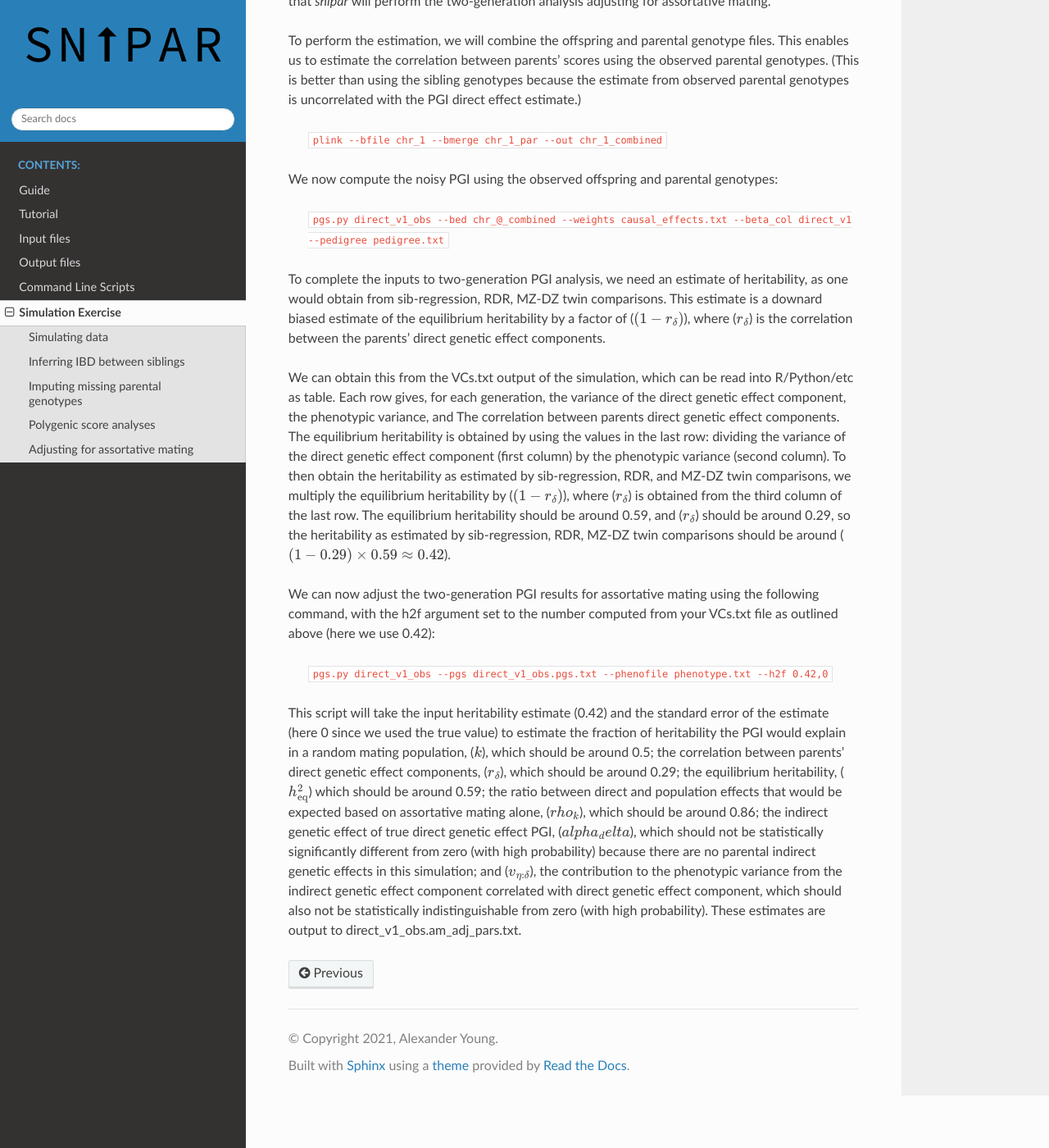
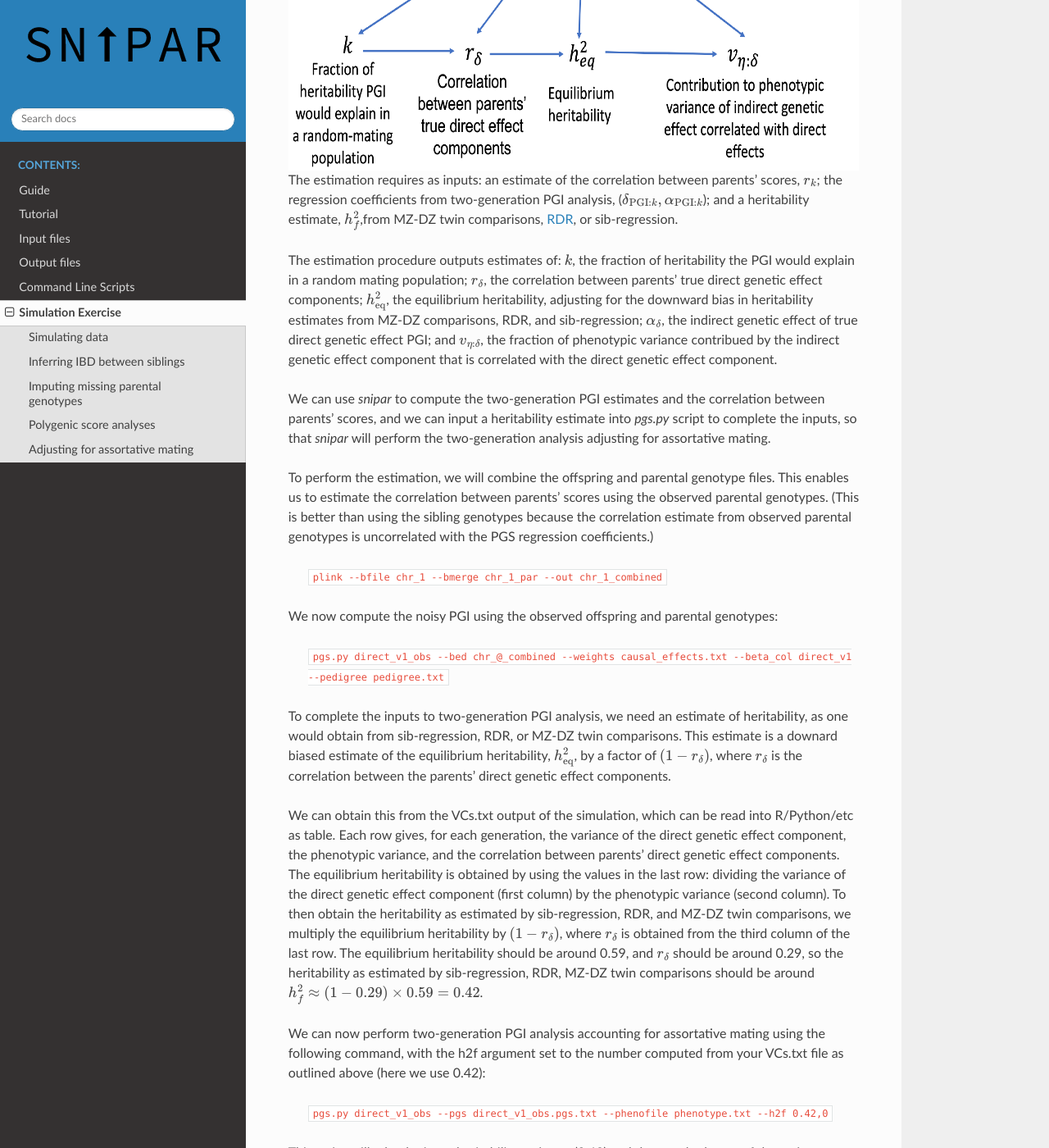
Before and after one commit to AlexTISYoung/snipar, a Sphinx documentation site: the page built from docs/simulation.rst, in a window 1280 px wide and 1400 px high, scrolled down 3528 px. Shown: the whole window at 82% size. Built offline with Sphinx 7.4.7 and the Read the Docs theme 2.0.0, drawn with Linux system fonts in a browser that asks for light colours; some of the changed text lies outside the part shown.

Commit message:
two generation with AM tutorial

```diff
--- a/docs/simulation.rst
+++ b/docs/simulation.rst
@@ -125,23 +125,24 @@
 --------------------------------
 
 We now show how to adjust two-generation PGI results for assortative mating
-using the procedure outlined in Young et al. 2023. The estimation procedure is
-summarized in this diagram:
+using the procedure outlined in 'Estimation of indirect genetic effects and heritability under assortative mating'.
+The estimation procedure is summarized in this diagram:
 
-.. image:: ../images/two_gen_estimation.png
-    :width: 600px
+.. image:: two_gen_estimation.png
+    :scale: 30 %
     :align: center
+    :alt: Two-generation estimation procedure accouting for assortative mating
 
-The estimation requires as inputs: an estimate of the correlation between parents' scores (:math:`r_k`);
+The estimation requires as inputs: an estimate of the correlation between parents' scores, :math:`r_k`;
 the regression coefficients from two-generation PGI analysis, (:math:`\delta_{\text{PGI}:k},\alpha_{\text{PGI}:k}`);
-and a heritability estimate, (:math:`h^2_f`) ,from MZ-DZ twin comparisons, `RDR <https://www.nature.com/articles/s41588-018-0178-9>`_, or sib-regression (:math:`h^2`).
+and a heritability estimate, :math:`h^2_f`,from MZ-DZ twin comparisons, `RDR <https://www.nature.com/articles/s41588-018-0178-9>`_, or sib-regression.
 
-The estimation procedure outputs estimates of: (:math:`k`), the fraction of heritability the PGI would explain in a random mating population;
-(:math:`r_\delta`), the correlation between parents' true direct genetic effect components;
-(:math:`h^2_\text{eq}`), the equilibrium heritability, adjusting for the downward bias in heritability estimates from
+The estimation procedure outputs estimates of: :math:`k`, the fraction of heritability the PGI would explain in a random mating population;
+:math:`r_\delta`, the correlation between parents' true direct genetic effect components;
+:math:`h^2_\text{eq}`, the equilibrium heritability, adjusting for the downward bias in heritability estimates from
 MZ-DZ comparisons, RDR, and sib-regression;
-(:math:`\alpha_\delta`), the indirect genetic effect of true direct genetic effect PGI;
-(:math:`v_{\eta:\delta}`), the fraction of phenotypic variance contribued by the indirect genetic effect component
+:math:`\alpha_\delta`, the indirect genetic effect of true direct genetic effect PGI;
+and :math:`v_{\eta:\delta}`, the fraction of phenotypic variance contribued by the indirect genetic effect component
 that is correlated with the direct genetic effect component.
 
 We can use *snipar* to compute the two-generation PGI estimates and the correlation between parents' scores,
@@ -151,7 +152,7 @@
 To perform the estimation, we will combine the offspring and parental genotype files.
 This enables us to estimate the correlation between parents' scores
 using the observed parental genotypes. (This is better than using the sibling
-genotypes because the estimate from observed parental genotypes is uncorrelated with the PGI direct effect estimate.)
+genotypes because the correlation estimate from observed parental genotypes is uncorrelated with the PGS regression coefficients.)
 
     ``plink --bfile chr_1 --bmerge chr_1_par --out chr_1_combined``
 
@@ -160,32 +161,32 @@
     ``pgs.py direct_v1_obs --bed chr_@_combined --weights causal_effects.txt --beta_col direct_v1 --pedigree pedigree.txt``
 
 To complete the inputs to two-generation PGI analysis, we need an estimate of heritability,
-as one would obtain from sib-regression, RDR, MZ-DZ twin comparisons. This estimate is
-a downard biased estimate of the equilibrium heritability by a factor of (:math:`(1-r_\delta)`), where
-(:math:`r_\delta`) is the correlation between the parents' direct genetic effect components.
+as one would obtain from sib-regression, RDR, or MZ-DZ twin comparisons. This estimate is
+a downard biased estimate of the equilibrium heritability, :math:`h^2_\text{eq}`, by a factor of :math:`(1-r_\delta)`, where
+:math:`r_\delta` is the correlation between the parents' direct genetic effect components.
 
 We can obtain this from the VCs.txt output of the simulation, which can be read into R/Python/etc as table.
 Each row gives, for each generation,
-the variance of the direct genetic effect component, the phenotypic variance, and The
-correlation between parents direct genetic effect components. The equilibrium heritability is
+the variance of the direct genetic effect component, the phenotypic variance, and the
+correlation between parents' direct genetic effect components. The equilibrium heritability is
 obtained by using the values in the last row:
 dividing the variance of the direct genetic effect component (first column) by the phenotypic variance
 (second column). To then obtain the heritability as estimated by sib-regression, RDR, and MZ-DZ twin comparisons,
-we multiply the equilibrium heritability by (:math:`(1-r_\delta)`), where (:math:`r_\delta`) is obtained from the third column of
-the last row. The equilibrium heritability should be around 0.59, and (:math:`r_\delta`) should be around 0.29, so the heritability as estimated
-by sib-regression, RDR, MZ-DZ twin comparisons should be around (:math:`(1-0.29) \times 0.59\approx 0.42`).
+we multiply the equilibrium heritability by :math:`(1-r_\delta)`, where :math:`r_\delta` is obtained from the third column of
+the last row. The equilibrium heritability should be around 0.59, and :math:`r_\delta` should be around 0.29, so the heritability as estimated
+by sib-regression, RDR, MZ-DZ twin comparisons should be around :math:`h^2_f \approx (1-0.29) \times 0.59=0.42`.
 
-We can now adjust the two-generation PGI results for assortative mating using the following command,
+We can now perform two-generation PGI analysis accounting for assortative mating using the following command,
 with the h2f argument set to the number computed from your VCs.txt file as outlined above (here we use 0.42):
 
     ``pgs.py direct_v1_obs --pgs direct_v1_obs.pgs.txt --phenofile phenotype.txt --h2f 0.42,0``
 
 This script will take the input heritability estimate (0.42) and the standard error of the estimate (here 0 since we used the true value)
 to estimate the fraction of heritability the PGI would explain in a random mating population,
-(:math:`k`), which should be around 0.5; the correlation between parents' direct genetic effect components, (:math:`r_\delta`),
-which should be around 0.29; the equilibrium heritability, (:math:`h^2_\text{eq}`) which should be around 0.59;
-the ratio between direct and population effects that would be expected based on assortative mating alone, (:math:`rho_k`),
-which should be around 0.86; the indirect genetic effect of true direct genetic effect PGI, (:math:`alpha_delta`), which should not be
+:math:`k`, which should be around 0.5; the correlation between parents' direct genetic effect components, :math:`r_\delta`,
+which should be around 0.29; the equilibrium heritability, :math:`h^2_\text{eq}`, which should be around 0.59;
+the ratio between direct and population effects that would be expected based on assortative mating alone, :math:`\rho_k`,
+which should be around 0.86; the indirect genetic effect of true direct genetic effect PGI, :math:`\alpha_delta`, which should not be
 statistically significantly different from zero (with high probability) because there are no parental indirect genetic effects in this simulation;
-and (:math:`v_{\eta:\delta}`), the contribution to the phenotypic variance from the indirect genetic effect component correlated with direct genetic effect component,
+and :math:`v_{\eta:\delta}`, the contribution to the phenotypic variance from the indirect genetic effect component correlated with direct genetic effect component,
 which should also not be statistically indistinguishable from zero (with high probability). These estimates are output to direct_v1_obs.am_adj_pars.txt.
--- a/setup.py
+++ b/setup.py
@@ -19,7 +19,7 @@
         self.__include_dirs = dirs
 
 setup(name='snipar',
-      version='0.0.17',
+      version='0.0.18',
       description='Library and command line scripts for inferring identity-by-descent (IBD) segments shared between siblings, imputing missing parental genotypes, and for performing family based genome-wide association and polygenic score analyses.',
       long_description = long_description,
       long_description_content_type="text/markdown",
```
